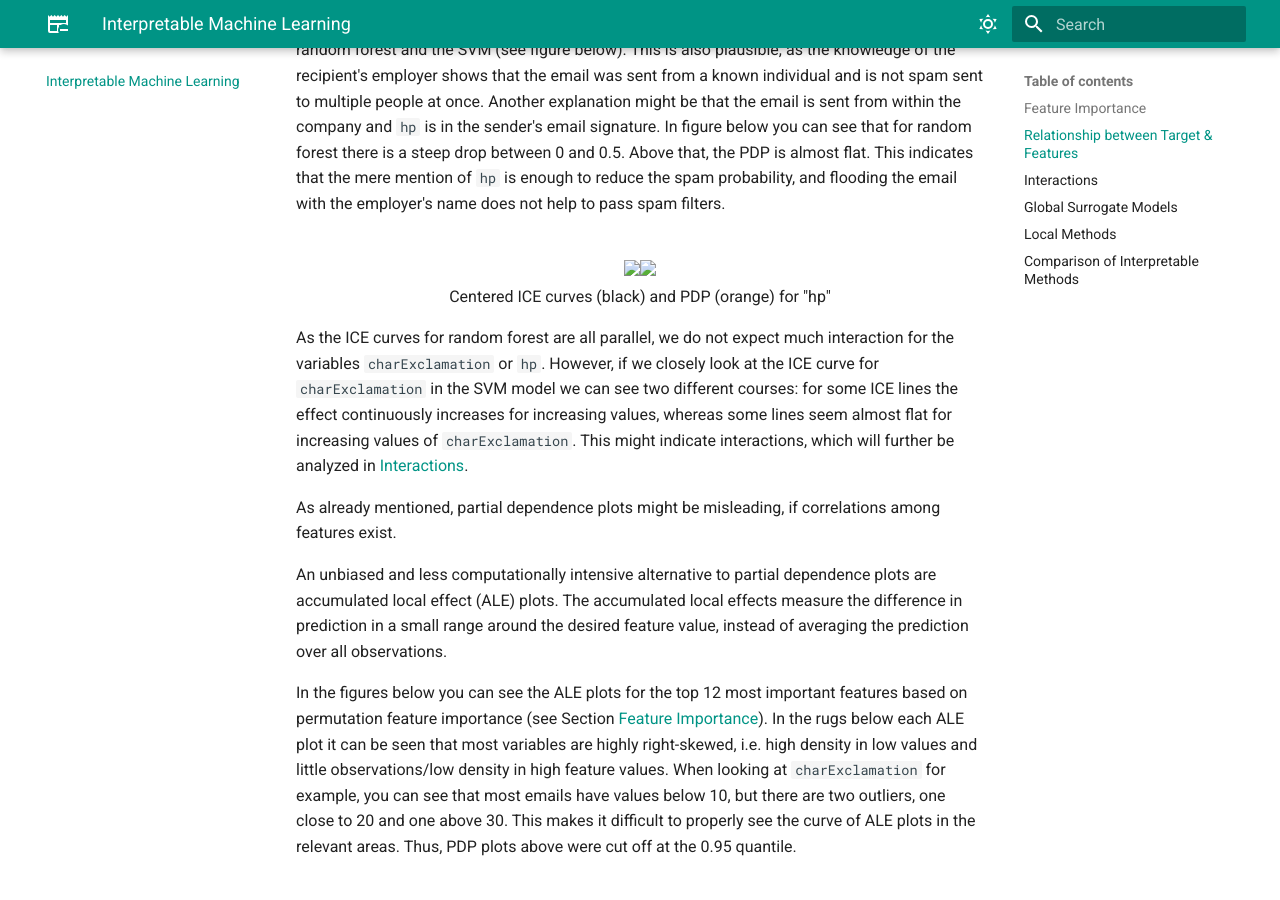
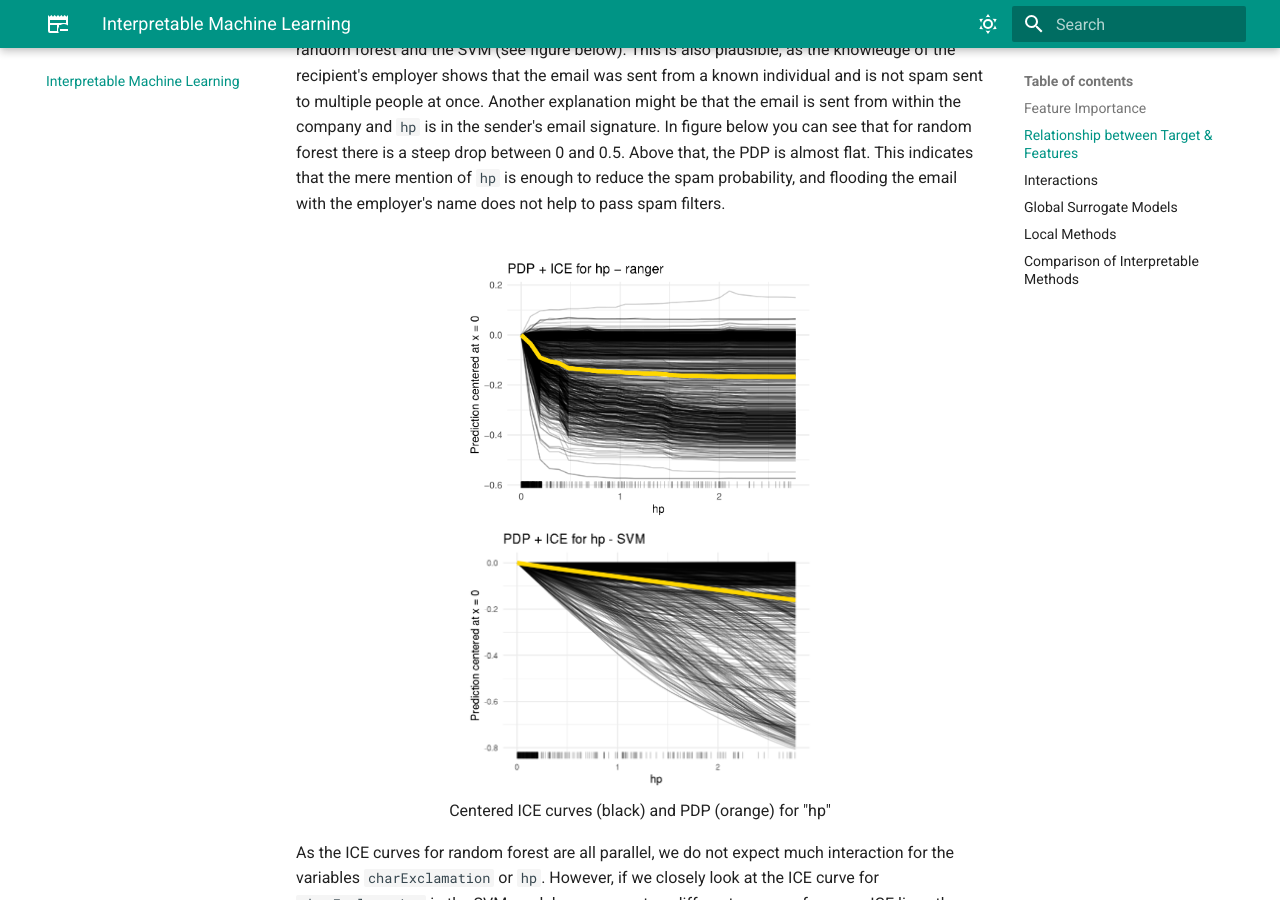
Before and after one commit to utkucanozturk/interpretable-spam-filters, an MkDocs documentation site: the page built from documentation/docs/iml.md, in a window 1280 px wide and 900 px high, scrolled down 3068 px. Built offline with MkDocs 1.6.1 and Material for MkDocs 9.7.7, drawn with Linux system fonts in a browser that asks for light colours; formulas are drawn with MathJax 3.

Commit message:
updated image relative paths

```diff
--- a/documentation/docs/iml.md
+++ b/documentation/docs/iml.md
@@ -64,7 +64,7 @@ Centered ICE curves (black) and PDP (orange) for "!"
 On the other hand, the presence of the word `hp` lowers the probability of spam in both the random forest and the SVM (see figure below). This is also plausible, as the knowledge of the recipient's employer shows that the email was sent from a known individual and is not spam sent to multiple people at once. Another explanation might be that the email is sent from within the company and `hp` is in the sender's email signature. In figure below you can see that for random forest there is a steep drop between 0 and 0.5. Above that, the PDP is almost flat. This indicates that the mere mention of `hp` is enough to reduce the spam probability, and flooding the email with the employer's name does not help to pass spam filters.</br></br>
 
 <p align='center' float="left">
-<img src="assets/plots/pdp_ice_hp_ranger.png" width="350" /><img src="assets/plots/pdp_ice_hp_svm.png" width="350" /></br>
+<img src="../assets/plots/pdp_ice_hp_ranger.png" width="350" /><img src="../assets/plots/pdp_ice_hp_svm.png" width="350" /></br>
 Centered ICE curves (black) and PDP (orange) for "hp"
 </p>
 
@@ -78,12 +78,12 @@ In the figures below you can see the ALE plots for the top 12 most important fea
 In the rugs below each ALE plot it can be seen that most variables are highly right-skewed, i.e. high density in low values and little observations/low density in high feature values. When looking at `charExclamation` for example, you can see that most emails have values below 10, but there are two outliers, one close to 20 and one above 30. This makes it difficult to properly see the curve of ALE plots in the relevant areas. Thus, PDP plots above were cut off at the 0.95 quantile.</br></br>
 
 <p align='center'>
-<img src="assets/plots/ale_ranger.png" width="600" /></br>
+<img src="../assets/plots/ale_ranger.png" width="600" /></br>
 Accumulated Local Effects (ALE) for random forest
 </p>
 
 <p align='center'>
-<img src="assets/plots/ale_svm.png" width="600" /></br>
+<img src="../assets/plots/ale_svm.png" width="600" /></br>
 Accumulated Local Effects (ALE) for SVM
 </p>
 
@@ -100,21 +100,21 @@ A measurement called H-statistic, which was introduced in [this article](https:/
 The H-statistic values for the overall interaction strength of a given feature to all other features can be found in f,gure below. It can be seen that the interactions in Random Forest are rather weak, where the strongest interacting word `remove` has a interaction strength of 0.15. This means that less than 15% of the variance of \(\hat{f}\) are explained by interactions.</br></br>
 
 <p align='center' float="left">
-<img src="assets/plots/ia.png" width="350" /><img src="assets/plots/ia_svm.png" width="350" /></br>
+<img src="../assets/plots/ia.png" width="350" /><img src="../assets/plots/ia_svm.png" width="350" /></br>
 H-Statistic
 </p>
 
 Looking at the SVM, there are two features with particularly high interactions, namely `receive` and `charExclamation`. The two-way interactions for these features can be seen in figure below. There we also see that almost 100% of the total variance of \(PD_{jk}\) is explained by the interaction between `receive` and `email`.</br></br>
 
 <p align='center' float="left">
-<img src="assets/plots/ia_svm_receive.png" width="350" /><img src="assets/plots/ia_svm_charExclamation.png" width="350" /></br>
+<img src="../assets/plots/ia_svm_receive.png" width="350" /><img src="../assets/plots/ia_svm_charExclamation.png" width="350" /></br>
 H-Statistic 2-way Interaction
 </p>
 
 Now, if we further analyze the relationship between the two variables, we see that there is a very strong positive influence on spam probability when the occurrence of `email` is low and the percentage of `receive` of all words in the email is above 2% (see figure below). However, there are only two emails with such a high occurrence of the word `receive`, and they both happen to be `spam`. Using interpretability methods, we found regions where the SVM strongly overfits, and if this model would be used in real spam filters, we would need to correct this behavior. When looking at the ALE plot in figure below, we can also verify this overfitting, since the curve is almost flat in the range between 0 and 0.5 and sharply drops afterwards.</br></br>
 
 <p align='center' float="left">
-<img src="assets/plots/pdp_svm_email_receive.png" width="350" /><img src="assets/plots/ale_svm_receive.png" width="350" /></br>
+<img src="../assets/plots/pdp_svm_email_receive.png" width="350" /><img src="../assets/plots/ale_svm_receive.png" width="350" /></br>
 PDP for "email" and "receive", as well as ALE for "receive"
 </p>
 
@@ -129,7 +129,7 @@ By this approach, predictions from random forest and SVM are approximated by a s
 The surrogate tree for random forest can be seen in the figure below. In the first node, we subset the data based on whether `your` occurs less or more than in 0.4% of all words. If `your` makes up at most 0.4% of the words we check the value for `charDollar`. If `charDollar` is lower than or equal to 0.055%, the instance will be classified as non-spam, otherwise the email is classified as spam. On the other side of the tree, when the value for `your` is above 0.4%, the tree splits the data based on the value of `hp`. If `hp` is lower than or equal to 0.11%, the email is classified as spam, when it is higher it will be classified as non-spam. The random forest surrogate tree predicts 82.2%  of the email classes correctly and has a false positive rate of 18.6%. This suggests that the majority of predictions can be reasonably approximated by the surrogate and scammers should be aware of their use of `your`, `!` and `hp`.</br></br>
 
 <p align='center'>
-<img src="assets/plots/ranger_surrogate_tree.png" width="600" /></br>
+<img src="../assets/plots/ranger_surrogate_tree.png" width="600" /></br>
 Random Forest Surrogate Tree
 </p>
 
@@ -151,14 +151,14 @@ Shapley values help us to measure each feature’s contribution to the predictio
 Spam is coded as `1` and non-spam as `0`, each email which has a higher score/prediction than 0.5 will be classified as spam. We will now focus on a spam mail, which was incorrectly predicted as non-spam by random forest with a predicted value of 0.42, but correctly predicted by SVM with a prediction of 0.53 If we look at the figure below, we can see how each feature value changes the prediction from the intercept (vertical dashed line, at 0.385) either in the spam (green/positive values) or non-spam (red/negative values) direction. 0.6\% of words are `remove`, `george` is not mentioned at all and `free` makes up 0.34% of all words, all this makes the prediction move in the direction of `spam`. However, `hp` and `hpl` (which stands for Hewlett Packard Labs) make up 0.34% of words each and move the prediction in the direction of `non-spam`. As we saw in [Relationship between Target & Features](iml.md#relationship-between-target-features) and [Global Surrogate Models](iml.md#global-surrogate-models) naming the company is a strong indicator for non-spam and that is why the email was incorrectly predicted by random forest.</br></br>
 
 <p align='center'>
-<img src="assets/plots/ranger_false.png" width="700" /></br>
+<img src="../assets/plots/ranger_false.png" width="700" /></br>
 Shapley values for a chosen spam mail which is incorrectly classified by random forest with a prediction of 0.42. The vertical dashed, blue line shows the average prediction (0.385). The green and red bars show the Shapley values for each feature value. Summing up the intercept/average prediction and all Shapley values results in the predicted value
 </p>
 
 If we now compare which features have high absolute values of Shapley values in the SVM model in figure below, we see that only the average and total run length of capital letters (`capitalAve` and `capitalTotal`) and the number of `!` (`charExclamation`) make the email seem non-spam. There are however many other words that can compensate this, like `remove`, `you` or `our`. Additionally, the longest run length of capital letters is 15 (`capitalLong`) which is quite long and therefore suspicious. Finally, SVM is able to correctly recognize this email as spam.</br></br>
 
 <p align='center'>
-<img src="assets/plots/svm_true.png" width="700" /></br>
+<img src="../assets/plots/svm_true.png" width="700" /></br>
 Shapley values for a chosen spam mail which is correctly classified by SVM with a prediction of 0.53
 </p>
 
@@ -169,7 +169,7 @@ Ceteris Paribus Profiles are identical to individual conditional expectation cur
 In the figure below, it can be seen that even a small increase in the occurrence of `remove`, as well as the number of exclamation marks or capital letters in the email would increase the predicted value for SVM (blue line). In the random forest model the increase in prediction would not be that substantial (light green line). Increasing the number `hp` occurs in the email would decrease the prediction for both SVM and random forest. Again, there would be a great decrease for SVM and a smaller decrease for random forest.</br></br>
 
 <p align='center'>
-<img src="assets/plots/cp1.png" width="600" /></br>
+<img src="../assets/plots/cp1.png" width="600" /></br>
 Ceteris Paribus Profiles for a chosen spam mail
 </p>
 
@@ -178,21 +178,21 @@ We will now consider a non-spam email, which is correctly classified by random f
 In the figure below representing shapley values for random forest prediction,  you can see that the occurrence of the word `edu` has a significant impact on the prediction as non-spam. The positive effect of `remove` is quite big, but cannot compensate for the negative effect of `edu`. Random forest is able to correctly classify the email as non-spam.</br></br>
 
 <p align='center'>
-<img src="assets/plots/ranger_true.png" width="700" /></br>
+<img src="../assets/plots/ranger_true.png" width="700" /></br>
 Shapley values for a chosen non-spam mail which is correctly classified by random forest with a prediction of 0.22
 </p>
 
 Different than in random forest, `edu` is not one of the top Shapley values for SVM for this email (see figure below). Instead, the SVM focuses more on the fact that words like `will`, `hp`, `hpl` do not exist in the email.</br></br>
 
 <p align='center'>
-<img src="assets/plots/svm_false.png" width="700" /></br>
+<img src="../assets/plots/svm_false.png" width="700" /></br>
 Shapley values for a chosen non-spam mail which is incorrectly classified by SVM with a prediction of 0.52
 </p>
 
 For further analysis, ceteris-paribus profiles for this instance are plotted below.</br></br>
 
 <p align='center'>
-<img src="assets/plots/cp2.png" width="600" /></br>
+<img src="../assets/plots/cp2.png" width="600" /></br>
 Ceteris Paribus Profiles for a chosen non-spam mail
 </p>
 
@@ -205,7 +205,7 @@ So far we saw that the different interpretable machine learning methods were con
 Now we want to asses whether the feature importance is also consistent when using a Shapley based measure instead of permutation feature importance. For each feature, the Shapley feature importance is the mean absolute value of the Shapley values of all observations. This means that features which have high (absolute) Shapley values for many emails have a high importance in general. A comparison of both importance measures can be found in the figure below.</br></br>
 
 <p align='center' float="left">
-<img src="assets/plots/shapley_fi.png" width="358" /><img src="assets/plots/imp_ranger_bar.png" width="350" /></br>
+<img src="../assets/plots/shapley_fi.png" width="358" /><img src="../assets/plots/imp_ranger_bar.png" width="350" /></br>
 Comparison of Feature Importance Plots for Random Forest
 </p>
 
@@ -216,7 +216,7 @@ If we now want to assess the shape of the influence on the prediction we can not
 The marginal effect of the value of `hp` on the prediction is visualized with SHAP dependence plot and partial dependence plot in the figure below.</br></br>
 
 <p align='center' float="left">
-<img src="assets/plots/shap_hp.png" width="358" /><img src="assets/plots/pdp_hp.png" width="370" /></br>
+<img src="../assets/plots/shap_hp.png" width="358" /><img src="../assets/plots/pdp_hp.png" width="370" /></br>
 Comparison of Feature Importance Plots for Random Forest
 </p>
 
```
Also changed, not shown: documentation/docs/data.md (+3 -3 lines), documentation/docs/model.md (+3 -3 lines).
